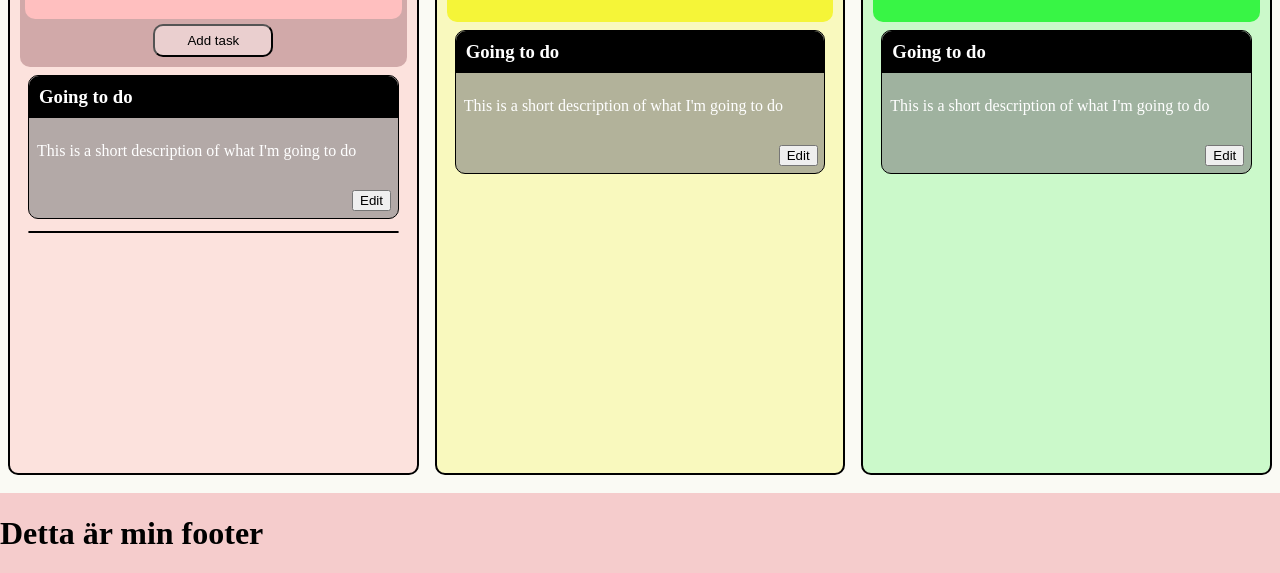
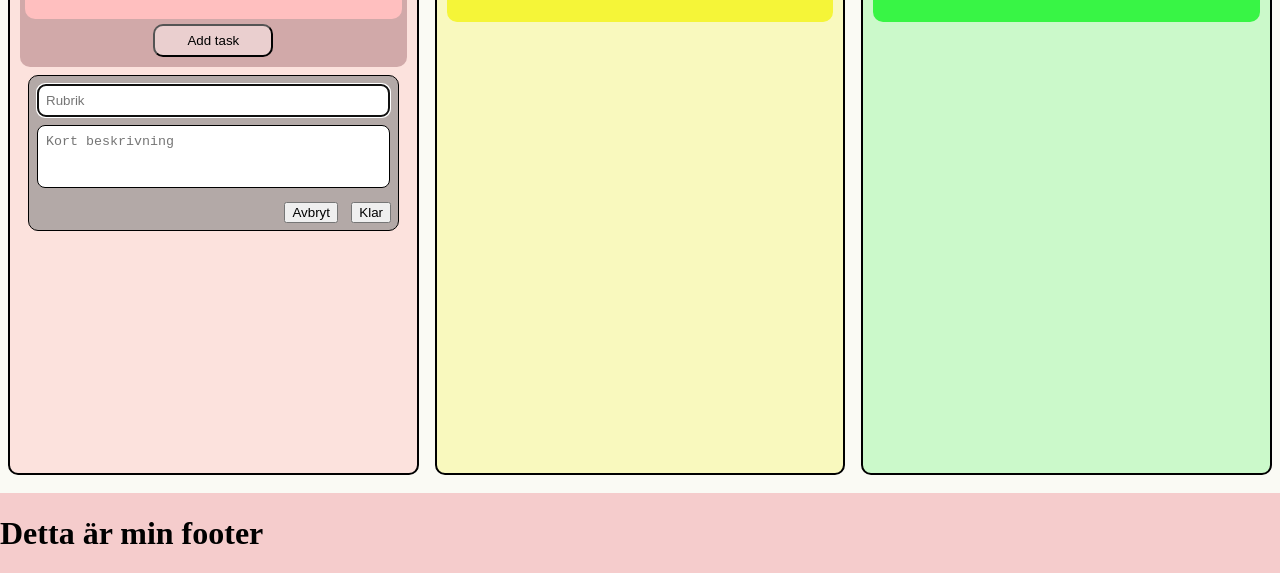
Before and after one commit to manssal03/TrelloDoro, a plain HTML site: page home.html in a window 1280 px wide. Both pictures are taken after a click on the button "Add task". Shown: the part 227-800 px from the top of the page. Drawn offline with Linux system fonts and the light colour scheme.

Commit message:
function to add task card working

```diff
--- a/app.js
+++ b/app.js
@@ -3,8 +3,8 @@
 const addTaskBtn = document.getElementById("addTaskBtn");
 const todoUI = document.getElementById("task-todo");
 
-function setEditor (li, title = " ", desc = " "){
-    li.innerHtml = "";
+function setEditor (li, title = "", desc = ""){
+    li.innerHTML = "";
 
     const titleInput = document.createElement("input");
     titleInput.type = "text";
@@ -17,10 +17,10 @@ function setEditor (li, title = " ", desc = " "){
     descInput.value = desc;
 
     const okBtn = document.createElement("button");
-    okBtn.textContent("Klar");
+    okBtn.textContent = "Klar";
 
     const cancelBtn = document.createElement("button");
-    cancelBtn.textContent("Avbryt");
+    cancelBtn.textContent = "Avbryt";
 
     li.append(titleInput, descInput, okBtn, cancelBtn);
     titleInput.focus();
@@ -53,7 +53,7 @@ function setEditor (li, title = " ", desc = " "){
 }
 
 function setLocked(li, title, desc) {
-    li.innerHtml= "";
+    li.innerHTML= "";
 
     const h3 = document.createElement("h3");
     h3.textContent = title;
--- a/home.html
+++ b/home.html
@@ -30,11 +30,6 @@
           <button id="addTaskBtn">Add task</button>
         </header>
         <ul id="task-todo">
-          <li>
-            <h3>Going to do</h3>
-            <p>This is a short description of what I'm going to do</p>
-            <button>Edit</button>
-          </li>
         </ul>
       </article>
       <article class="doing-list">
@@ -42,12 +37,6 @@
           <h2>Doing</h2>
         </header>
         <ul id="task-doing">
-          <li>
-            <h3>Going to do</h3>
-            <p>This is a short description of what I'm going to do</p>
-            <button>Edit</button>
-          </li>
-
         </ul>
       </article>
       <article class="done-list">
@@ -55,12 +44,6 @@
           <h2>Done</h2>
         </header>
         <ul id="task-done">
-          <li>
-            <h3>Going to do</h3>
-            <p>This is a short description of what I'm going to do</p>
-            <button>Edit</button>
-          </li>
-
         </ul>
       </article>
     </main>
--- a/styles.css
+++ b/styles.css
@@ -273,6 +273,7 @@ footer {
   box-sizing: border-box;
   color: #000;
   background: #fff;
+  resize: none;
 }
 
 .field-error {
```
